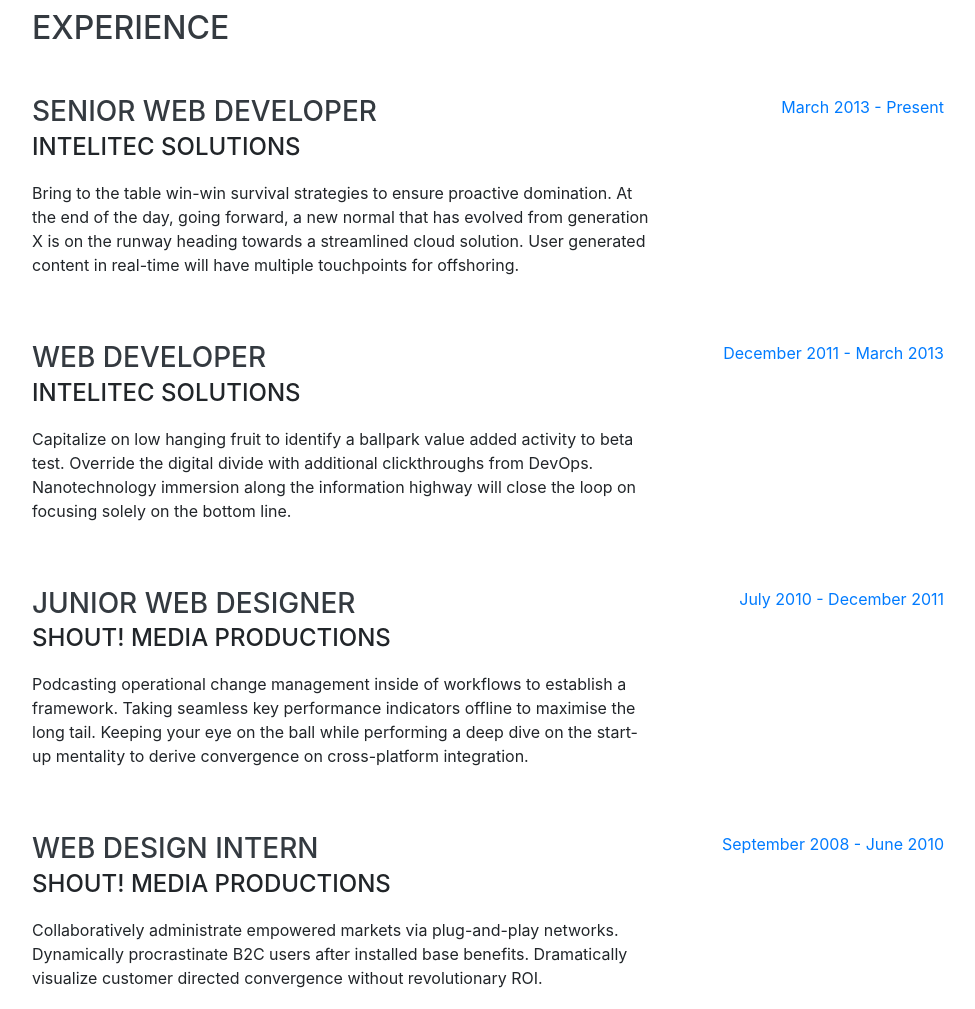
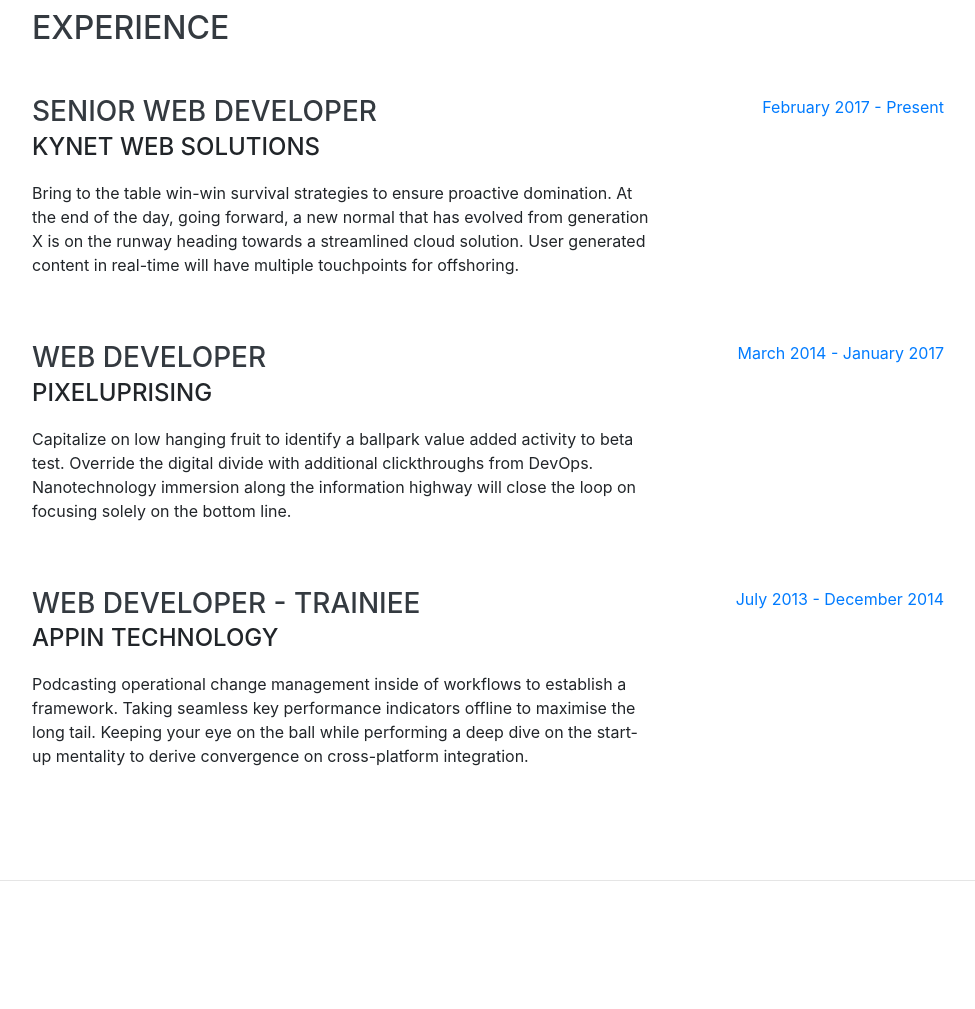
Before and after one commit to codingnut/web-developer-portfolio, a website with bundled scripts: page index.html in a window 1280 px wide. Shown: the part 840-1849 px from the top of the page, without its empty margins (288-1263 px from the left). Built offline with nearby package versions, Linux system fonts and the light colour scheme; a web font is replaced by a local one.

Commit message:
experience update

```diff
--- a/index.html
+++ b/index.html
@@ -100,47 +100,35 @@
         <div class="resume-item d-flex flex-column flex-md-row justify-content-between mb-5">
           <div class="resume-content">
             <h3 class="mb-0">Senior Web Developer</h3>
-            <div class="subheading mb-3">Intelitec Solutions</div>
+            <div class="subheading mb-3">Kynet Web Solutions</div>
             <p>Bring to the table win-win survival strategies to ensure proactive domination. At the end of the day, going forward, a new normal that has evolved from generation X is on the runway heading towards a streamlined cloud solution. User generated content in real-time will have multiple touchpoints for offshoring.</p>
           </div>
           <div class="resume-date text-md-right">
-            <span class="text-primary">March 2013 - Present</span>
+            <span class="text-primary">February 2017 - Present</span>
           </div>
         </div>
 
         <div class="resume-item d-flex flex-column flex-md-row justify-content-between mb-5">
           <div class="resume-content">
             <h3 class="mb-0">Web Developer</h3>
-            <div class="subheading mb-3">Intelitec Solutions</div>
+            <div class="subheading mb-3">Pixeluprising</div>
             <p>Capitalize on low hanging fruit to identify a ballpark value added activity to beta test. Override the digital divide with additional clickthroughs from DevOps. Nanotechnology immersion along the information highway will close the loop on focusing solely on the bottom line.</p>
           </div>
           <div class="resume-date text-md-right">
-            <span class="text-primary">December 2011 - March 2013</span>
+            <span class="text-primary">March 2014 - January 2017</span>
           </div>
         </div>
 
         <div class="resume-item d-flex flex-column flex-md-row justify-content-between mb-5">
           <div class="resume-content">
-            <h3 class="mb-0">Junior Web Designer</h3>
-            <div class="subheading mb-3">Shout! Media Productions</div>
+            <h3 class="mb-0">Web Developer - Trainiee</h3>
+            <div class="subheading mb-3">Appin Technology</div>
             <p>Podcasting operational change management inside of workflows to establish a framework. Taking seamless key performance indicators offline to maximise the long tail. Keeping your eye on the ball while performing a deep dive on the start-up mentality to derive convergence on cross-platform integration.</p>
           </div>
           <div class="resume-date text-md-right">
-            <span class="text-primary">July 2010 - December 2011</span>
+            <span class="text-primary">July 2013 - December 2014</span>
           </div>
         </div>
-
-        <div class="resume-item d-flex flex-column flex-md-row justify-content-between">
-          <div class="resume-content">
-            <h3 class="mb-0">Web Design Intern</h3>
-            <div class="subheading mb-3">Shout! Media Productions</div>
-            <p>Collaboratively administrate empowered markets via plug-and-play networks. Dynamically procrastinate B2C users after installed base benefits. Dramatically visualize customer directed convergence without revolutionary ROI.</p>
-          </div>
-          <div class="resume-date text-md-right">
-            <span class="text-primary">September 2008 - June 2010</span>
-          </div>
-        </div>
-
       </div>
 
     </section>
```
